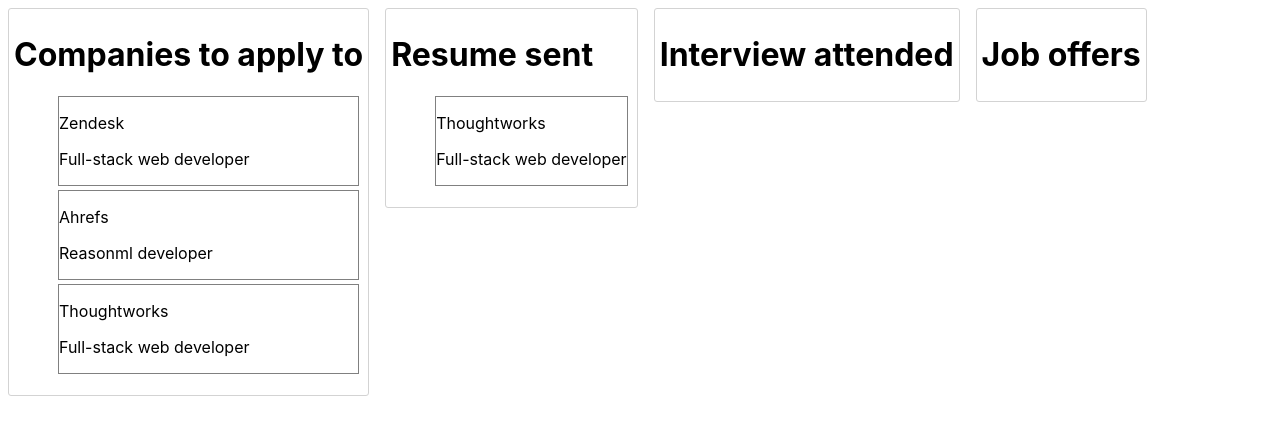
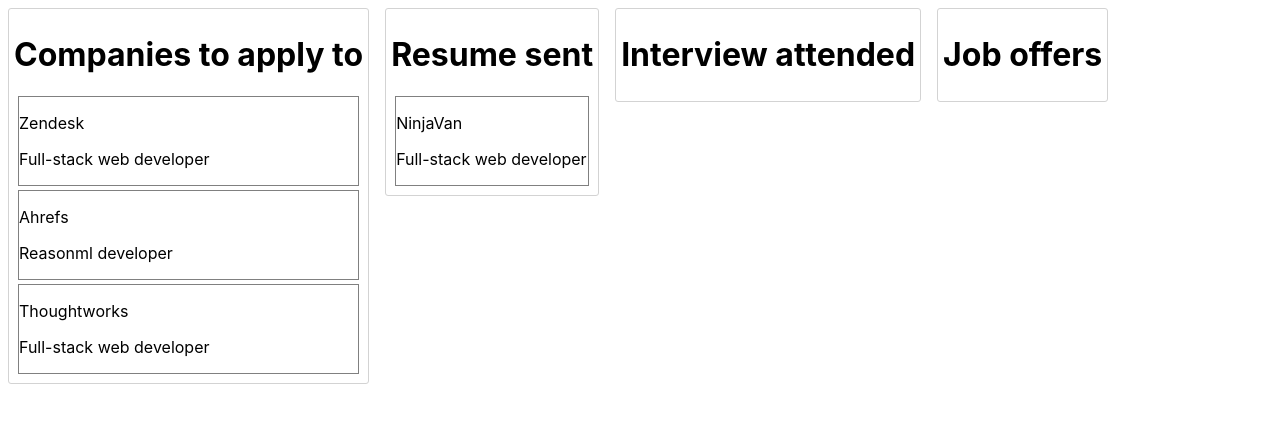
Before and after one commit to 8deline/job-hunt, a React (Create React App) app: page / in a window 1280 px wide. Shown: the top 434 px of the page. Built offline with nearby package versions, Linux system fonts and the light colour scheme.

Commit message:
created dragable cards

```diff
--- a/src/App.css
+++ b/src/App.css
@@ -18,6 +18,7 @@
 .job-cards {
   border: 1px solid gray;
   margin: 4px;
+  background-color: white;
 }
 
 .App {
--- a/src/App.js
+++ b/src/App.js
@@ -1,6 +1,6 @@
 import './App.css';
 import CategoriesColumn from './components/categories'
-import { DragDropContext, Droppable, Draggable } from 'react-beautiful-dnd';
+import { DragDropContext} from 'react-beautiful-dnd';
 
 function App() {
  const companiesList = [
@@ -45,7 +45,7 @@
     column_id: 2,
     column_title: 'Resume sent',
     jobs: [ {company_id: 3,
-      company_name: 'Thoughtworks',
+      company_name: 'NinjaVan',
       position: "Full-stack web developer"
       }]
   },
@@ -61,64 +61,24 @@
   }
  ]
 
-
-//  columns.map((column)=>{
-//    return (
-//     <div>
-//       {/* <p>{column.column_id}</p>
-//      <p>{column.column_title}</p> */}
-//      <p>test</p>
-//     </div>
-
-//    )
-//  })
-
    return(
-
+    <DragDropContext>
     <div className="entire-container">
      {columns.map((column)=>{
 
     return(
-      <div className="job-column">
-      <CategoriesColumn key={column.column_id} title={column.column_title} companies={column.jobs}  />
+        <div key={column.column_id} className="job-column">
+      <CategoriesColumn dropid={column.column_id} title={column.column_title} companies={column.jobs}  />
       </div>
+
       )
 })}
 
 </div>
+</DragDropContext>
 
    )
 
-
-
-//  return (
-//    <DragDropContext>
-//      <Droppable droppableId="companies">
-//        {(provided)=>(
-//          <ul className="companies" {...provided.droppableProps} ref={provided.innerRef}>
-//          {companies.map(({company_name, position}, index)=>{
-//            return (
-//              <Draggable key={company_name} draggableId={company_name} index={index}>
-//                {(provided)=>(
-//                  <li ref={provided.innerRef} {...provided.draggableProps} {...provided.dragHandleProps} >
-//                  <div className="cards">
-//                  <p>company_name</p>
-//                  <p>position</p>
-//                  </div>
-
-//                </li>
-//                )}
-//              </Draggable>
-
-//            )
-//          })}
-//        </ul>
-//        )}
-
-//      </Droppable>
-
-//    </DragDropContext>
-    // )
 }
 
 export default App;
--- a/src/components/categories.jsx
+++ b/src/components/categories.jsx
@@ -1,15 +1,43 @@
 import Company from './companies'
+import {Droppable} from 'react-beautiful-dnd'
 
 function CategoriesColumn(props) {
+    const companiesList = props.companies
+    return (
+        <Droppable droppableId={props.dropid.toString()}>
+            {(provided)=>(
+                    <div ref={provided.innerRef} {...provided.droppableProps}>
+                        <h1>{props.title}</h1>
+                        {companiesList.map((company, index)=>{
+                            return (
+                                <div key={company.company_id}>
+                                    <Company  company={company} index={index} />
+                                </div>
+                            )
+                        })}
+                        {provided.placeholder}
+                    </div>
 
-    return (
-        <div>
-            <h1>{props.title}</h1>
-            <Company companies={props.companies} />
-        </div>
+
+            )}
+
+         </Droppable>
+    )
+    // return (
+    //     <Droppable droppableId={props.dropid}>
+    //         {(provided)=>
+    //             <div ref={provided.innerRef} {...provided.droppableProps}>
+    //             <h1>{props.title}</h1>
+    //             <Company companies={props.companies} />
+    //             {provided.placeholder}
+    //         </div>
+    //         }
+
+    //     </Droppable>
+
 
         // <p>test</p>
-    )
+
 
     // const categoriesList = props.categories
     // categoriesList.map(({category_id, category_name})=>{
--- a/src/components/companies.jsx
+++ b/src/components/companies.jsx
@@ -1,21 +1,44 @@
 // import react from React
+import {Draggable} from 'react-beautiful-dnd'
 
 function Company (props) {
-    const companiesList = props.companies;
-    return(
-        <ul className="job-ul" >
-            {companiesList.map(({company_name, position, company_id})=>{
-            return (
-                <li key={company_id} className="job-cards">
-                <p>{company_name}</p>
-                <p>{position}</p>
-            </li>
-            )
-        }
+    const company = props.company;
+    return (
+        <Draggable draggableId={company.company_id.toString()} index={props.index}>
+            {(provided)=> (
+                    <div className="job-cards" ref={provided.innerRef} {...provided.draggableProps} {...provided.dragHandleProps}>
+                    <p>{company.company_name}</p>
+                    <p>{company.position}</p>
+                </div>
+            )}
 
-        )}
-        </ul>
+        </Draggable>
+
     )
+
+    // return(
+    //     <ul className="job-ul" >
+    //         {companiesList.map(({company_name, position, company_id}, index)=>{
+    //         return (
+    //             <Draggable draggableId={company_id} index={index}>
+    //                 {(provided)=>{
+    //                     <div>
+    //                         <li key={company_id} className="job-cards" ref={provided.innerRef} {...provided.draggableProps}{...provided.dragHandleProps}>
+    //                     <p>{company_name}</p>
+    //                     <p>{position}</p>
+    //                     </li>
+    //                     </div>
+
+    //                 }}
+
+    //             </Draggable>
+
+    //         )
+    //     }
+
+    //     )}
+    //     </ul>
+    // )
 
 
 }
```
